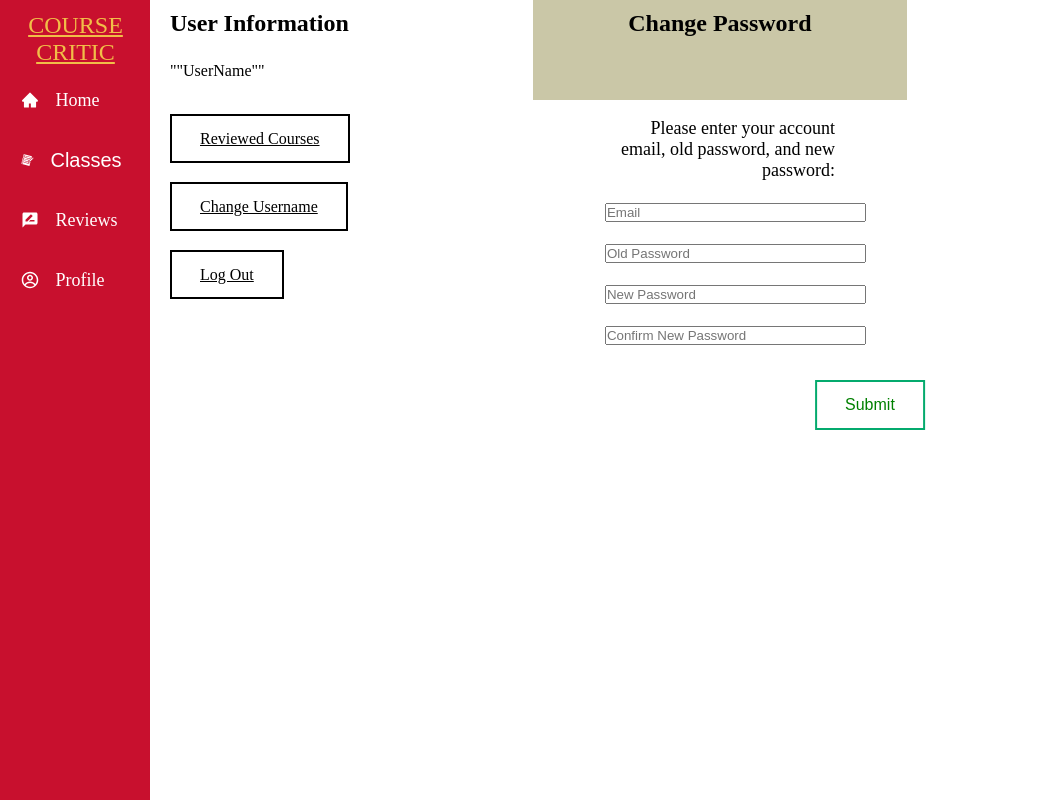
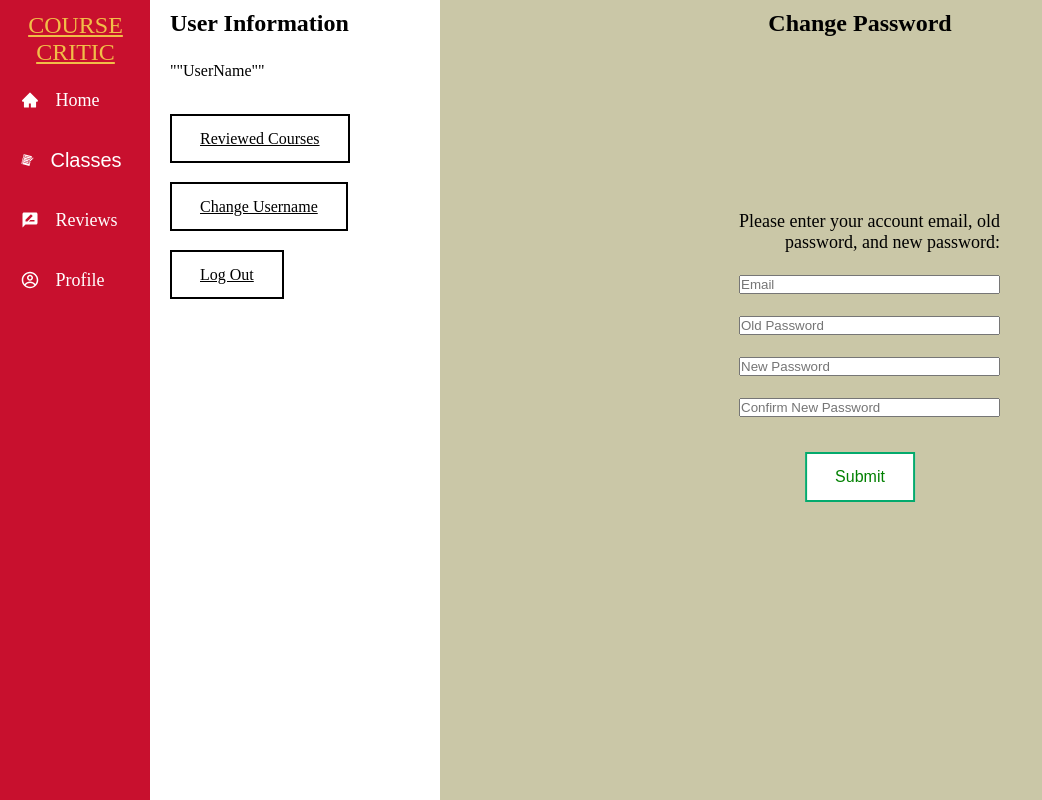
Before and after one commit to Drake-Dodson/course-critic, a React (Create React App) app in the folder 319-course-critic-ui/: page /profile in a window 1280 px wide. Shown: the top 800 px of the page, without its empty margins (0-1042 px from the left). Built offline with nearby package versions, Linux system fonts and the light colour scheme.

Commit message:
fixing some CSS

```diff
--- a/319-course-critic-ui/src/pages/Profile.css
+++ b/319-course-critic-ui/src/pages/Profile.css
@@ -7,7 +7,7 @@
 /* Set additional styling options for the columns */
 
   /* Create two unequal columns that floats next to each other */
-  .column {
+  .profile_column {
     float: left;
     padding: 10px;
     height: 1000px; /* Should be removed. Only for demonstration */
@@ -33,23 +33,23 @@
     text-align:center;
   }
 
-  .input {
+  .profile_input {
     font-size: large;
     padding: 10px;
 }
 
 .profile_form {
     margin: 0 auto;
-    width:250px;
+    width:300px;
     padding-top: 20%;
     }
 
-.container {
+.profile_container {
   height: 100px;
   position: relative;
 }
 
-.center {
+.profile_center {
   margin: 0;
   position: absolute;
   top: 50%;
@@ -58,7 +58,7 @@
   transform: translate(-50%, -50%);
 }
 
-.buttons {
+.profile_buttons {
     padding-top: 25px;
     padding-bottom: 25px;
 }
--- a/319-course-critic-ui/src/pages/Profile.js
+++ b/319-course-critic-ui/src/pages/Profile.js
@@ -15,45 +15,45 @@ function Profile() {
                 <div class="profile">
                     <div class="row">
 
-                        <div class="column left">
+                        <div class="profile_column left">
                             <h2>User Information</h2>
-                            <div className="buttons">
+                            <div className="profile_buttons">
                                 <p>""UserName""</p>
                             </div>
-                            <div className="buttons">
+                            <div className="profile_buttons">
                                 <a class="btn btn-primary" href="/Reviews">Reviewed Courses</a>
                             </div>
-                            <div className="buttons">
+                            <div className="profile_buttons">
                                 <a class="btn btn-primary" href="/Profile">Change Username</a>
                             </div>
-                            <div className="buttons">
+                            <div className="profile_buttons">
                                 <a class="btn btn-primary" href="/">Log Out</a>
                             </div>
                         </div>
 
-                        <div class="column right">
+                        <div class="profile_column right">
                             <div class="center_text">
                                 <h2>Change Password</h2>
                             </div>
                             <form className="profile_form">
 
-                                <div className="input">
-                                    <p> Please enter your account email, old password, and new password: </p>
+                                <div className="profile_input">
+                                    <p>Please enter your account email, old password, and new password:</p>
                                 </div>
-                                <div className="input">
+                                <div className="profile_input">
                                     <input type="text" id="email" name="email" size="30" placeholder="Email" required></input>
                                 </div>
-                                <div className="input">
+                                <div className="profile_input">
                                     <input type="password" id="old_pass" name="old_pass" size="30" placeholder="Old Password" required></input>
                                 </div>
-                                <div className="input">
+                                <div className="profile_input">
                                     <input type="password" id="new_pass" name="new_pass" size="30" placeholder="New Password" required></input>
                                 </div>
-                                <div className="input">
+                                <div className="profile_input">
                                     <input type="password" id="new_pass_confirm" name="new_pass_confirm" size="30"  placeholder="Confirm New Password"required></input>
                                 </div>
-                                <div class="container">
-                                    <div class="center">
+                                <div class="profile_container">
+                                    <div class="profile_center">
                                         <button class="btn submit">Submit</button>
                                     </div>
                                 </div>
```
